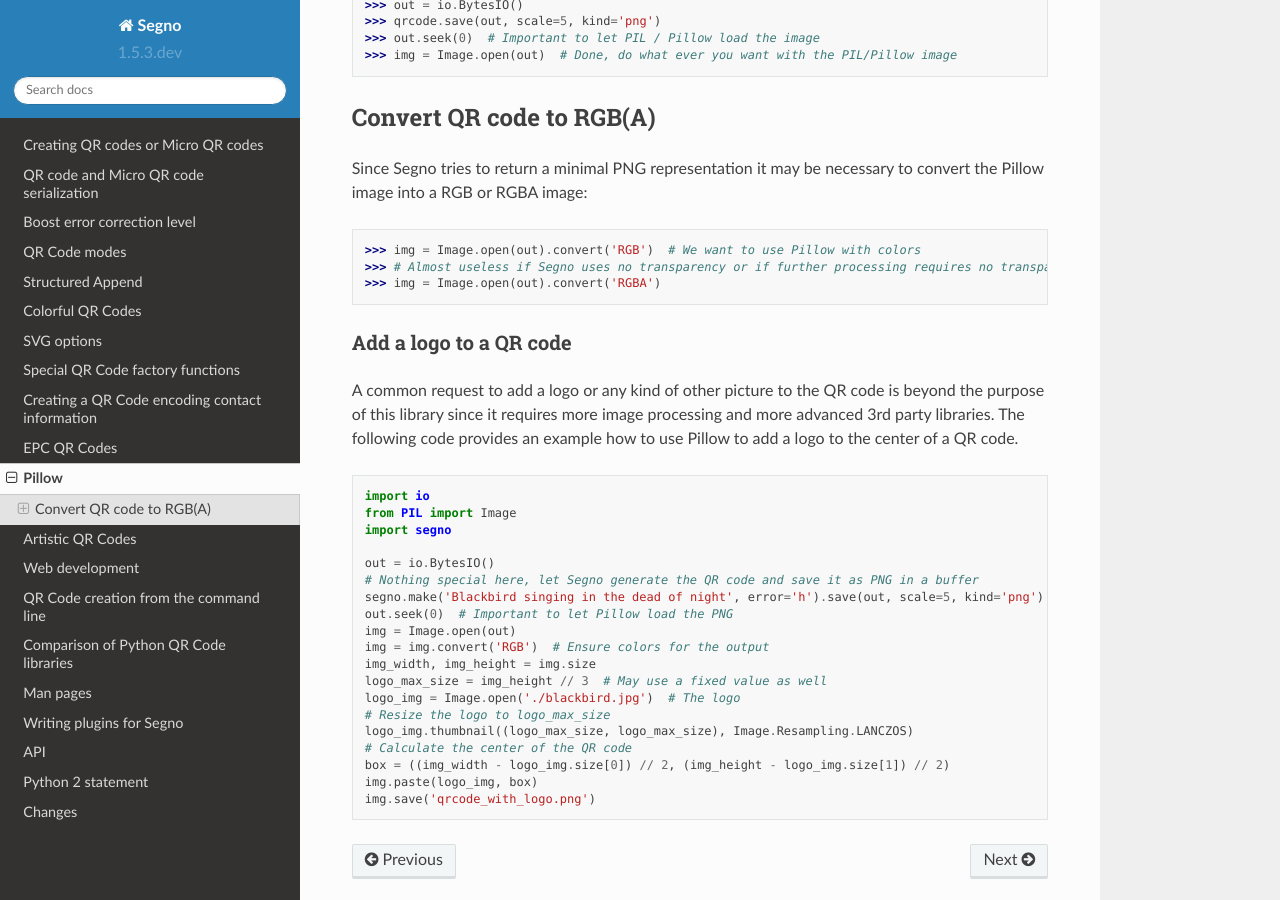
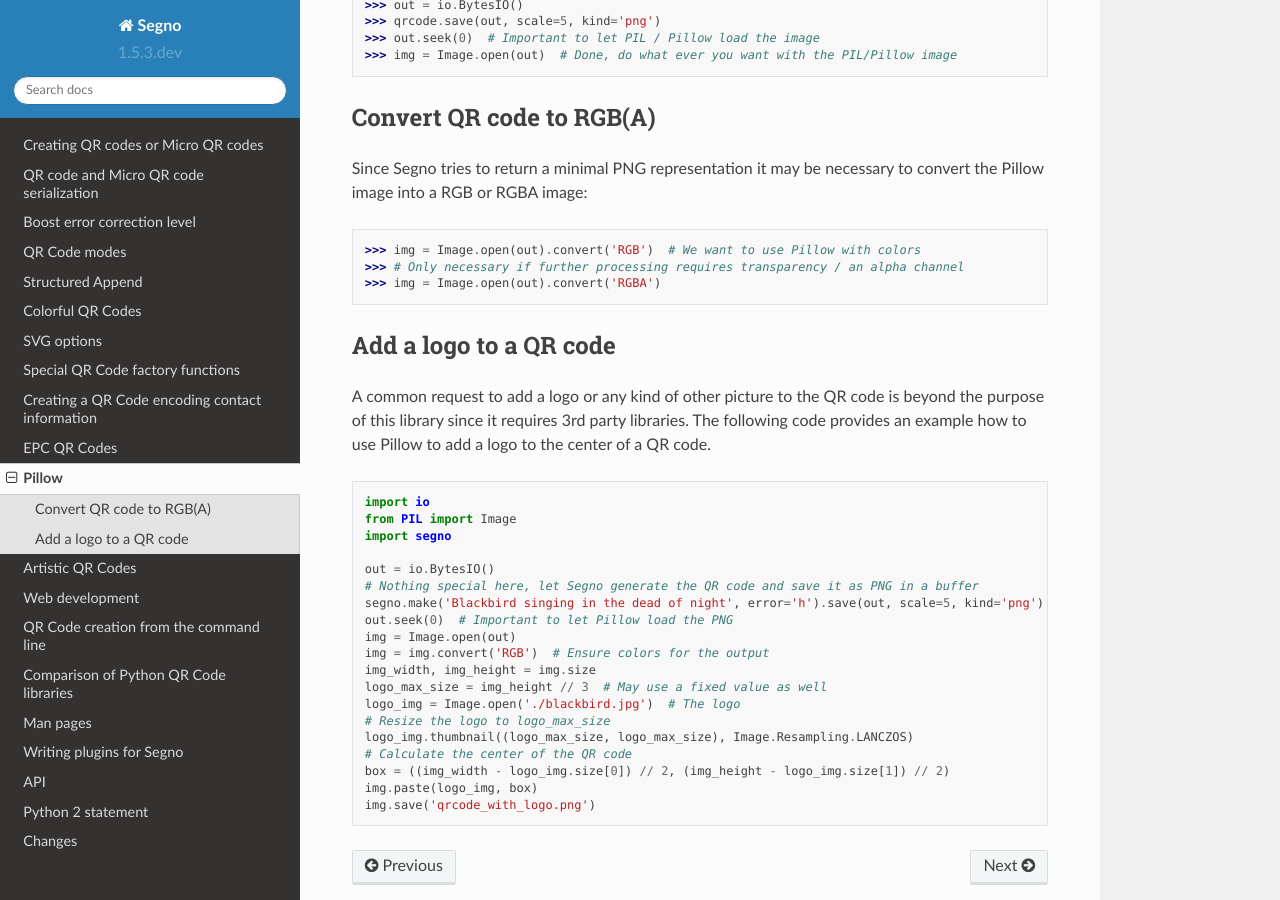
Before and after one commit to heuer/segno, a Sphinx documentation site: the page built from docs/pillow-qrcodes.rst, in a window 1280 px wide and 900 px high, scrolled down 397 px. Built offline with Sphinx 7.4.7 and the Read the Docs theme 2.0.0, drawn with Linux system fonts in a browser that asks for light colours; the version number is read from the project's files by our own code.

Commit message:
Fixed wording and markup

```diff
--- a/docs/pillow-qrcodes.rst
+++ b/docs/pillow-qrcodes.rst
@@ -20,6 +20,7 @@ All PNG images can be opened by the Pillow library:
     >>> out.seek(0)  # Important to let PIL / Pillow load the image
     >>> img = Image.open(out)  # Done, do what ever you want with the PIL/Pillow image
 
+
 Convert QR code to RGB(A)
 -------------------------
 
@@ -29,15 +30,15 @@ image into a RGB or RGBA image:
 .. code-block:: python
 
     >>> img = Image.open(out).convert('RGB')  # We want to use Pillow with colors
-    >>> # Almost useless if Segno uses no transparency or if further processing requires no transparency / alpha channel
+    >>> # Only necessary if further processing requires transparency / an alpha channel
     >>> img = Image.open(out).convert('RGBA')
 
 
 Add a logo to a QR code
-_______________________
+-----------------------
 
 A common request to add a logo or any kind of other picture to the QR code is beyond the purpose of
-this library since it requires more image processing and more advanced 3rd party libraries.
+this library since it requires 3rd party libraries.
 The following code provides an example how to use Pillow to add a logo to the center
 of a QR code.
 
```
